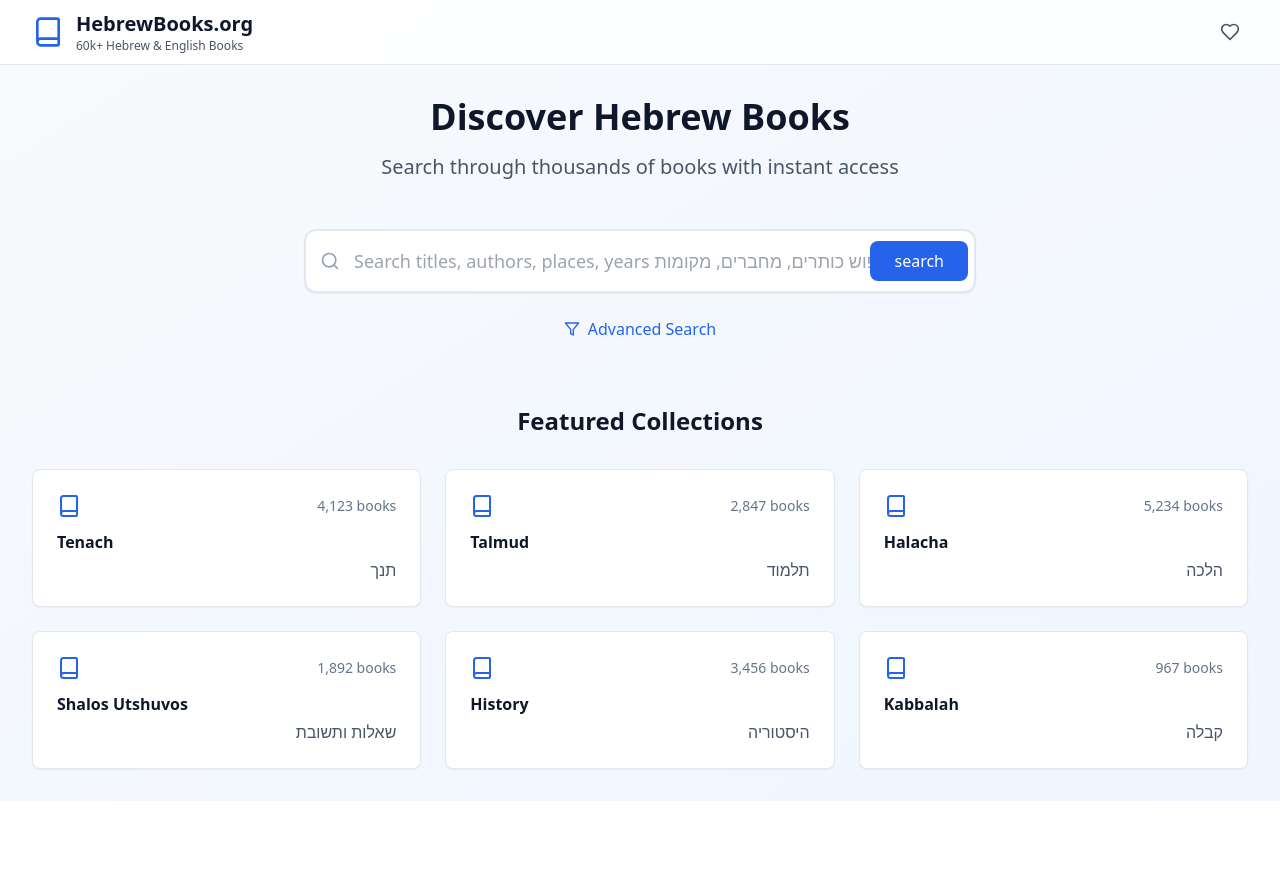
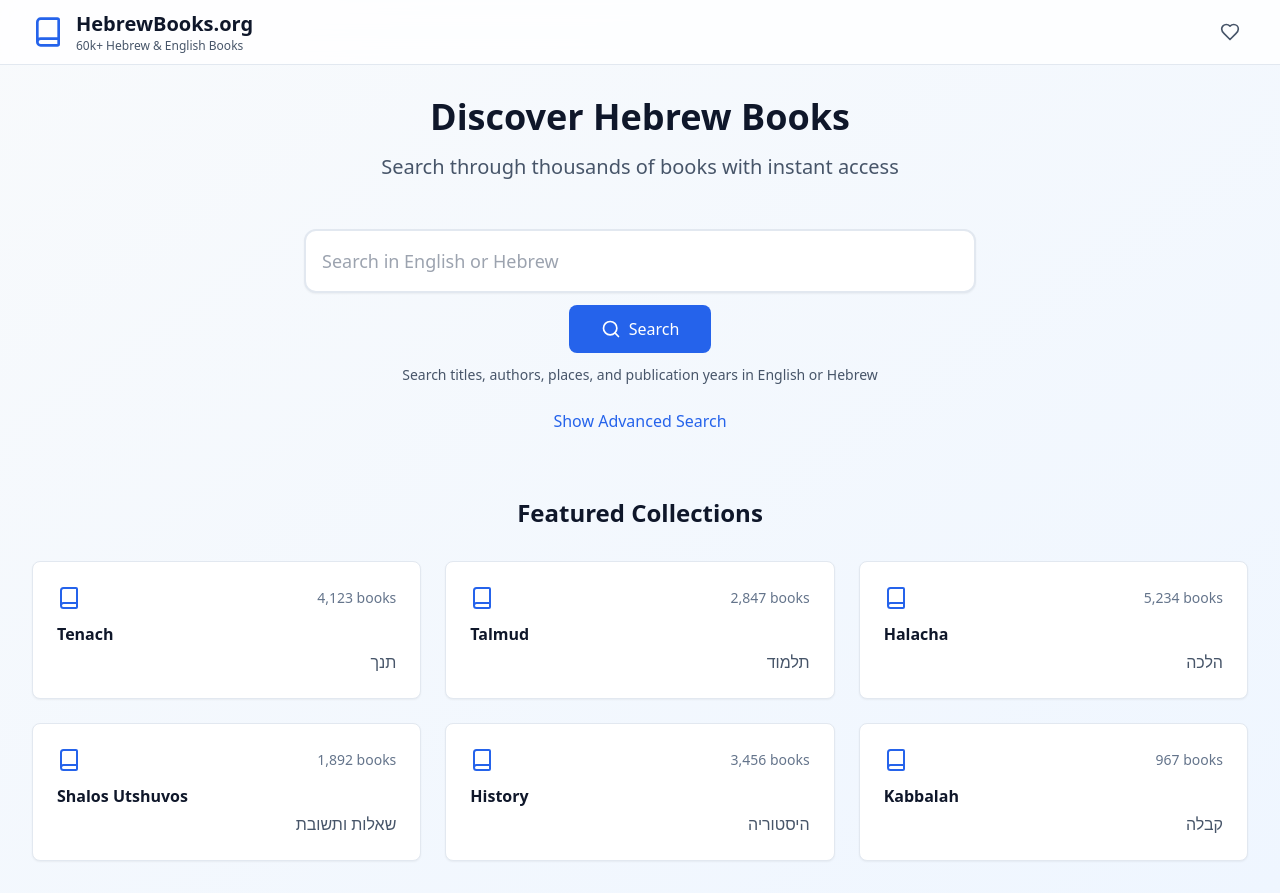
Before and after one commit to shmuliev/hebrew-books-at-hand, a React (Vite) app: page / in a window 1280 px wide. Before the commit the page ends 801 px from the top, so only its background shows below. Built offline with nearby package versions, Linux system fonts and the light colour scheme.

Commit message:
Refactor: Improve search interface
- Move search button outside input field.
- Place search icon inside the button.
- Shorten placeholder text.
- Add note about searchable fields.
- Implement advanced search toggle.

```diff
--- a/src/components/SearchInterface.tsx
+++ b/src/components/SearchInterface.tsx
@@ -72,30 +72,39 @@ export const SearchInterface: React.FC<SearchInterfaceProps> = ({
     <div className="space-y-6">
       {/* Search Bar */}
       <div className="relative max-w-2xl mx-auto">
+        <div className="space-y-3">
           <div className="relative">
-          <Search className="absolute left-4 top-1/2 transform -translate-y-1/2 h-5 w-5 text-slate-400" />
             <input
               ref={searchRef}
               type="text"
               value={query}
               onChange={(e) => setQuery(e.target.value)}
               onKeyPress={handleKeyPress}
-            placeholder="Search titles, authors, places, years חיפוש כותרים, מחברים, מקומות"
-            className="w-full pl-12 pr-4 py-4 text-lg bg-white border-2 border-slate-200 rounded-xl focus:border-blue-500 focus:outline-none shadow-sm transition-all"
+              placeholder="Search in English or Hebrew"
+              className="w-full px-4 py-4 text-lg bg-white border-2 border-slate-200 rounded-xl focus:border-blue-500 focus:outline-none shadow-sm transition-all"
               dir="auto"
             />
+          </div>
+
+          <div className="flex justify-center">
             <button
               onClick={handleSearch}
               disabled={isSearching}
-            className="absolute right-2 top-1/2 transform -translate-y-1/2 bg-blue-600 text-white px-6 py-2 rounded-lg hover:bg-blue-700 disabled:opacity-50 transition-colors"
+              className="bg-blue-600 text-white px-8 py-3 rounded-lg hover:bg-blue-700 disabled:opacity-50 transition-colors flex items-center gap-2"
             >
-            {isSearching ? 'searching...' : 'search'}
+              <Search className="h-5 w-5" />
+              {isSearching ? 'Searching...' : 'Search'}
             </button>
+          </div>
+
+          <p className="text-sm text-slate-600 text-center">
+            Search titles, authors, places, and publication years in English or Hebrew
+          </p>
         </div>
 
         {/* Suggestions Dropdown */}
         {showSuggestions && suggestions.length > 0 && (
-          <div className="absolute top-full left-0 right-0 mt-2 bg-white border border-slate-200 rounded-lg shadow-lg z-50 max-h-60 overflow-y-auto">
+          <div className="absolute top-16 left-0 right-0 mt-2 bg-white border border-slate-200 rounded-lg shadow-lg z-50 max-h-60 overflow-y-auto">
             {suggestions.map((suggestion, index) => (
               <button
                 key={index}
@@ -128,10 +137,9 @@ export const SearchInterface: React.FC<SearchInterfaceProps> = ({
       <div className="text-center">
         <button
           onClick={() => setShowFilters(!showFilters)}
-          className="text-blue-600 hover:text-blue-700 font-medium flex items-center gap-2 mx-auto"
+          className="text-blue-600 hover:text-blue-700 font-medium"
         >
-          <Filter className="h-4 w-4" />
-          Advanced Search
+          {showFilters ? 'Hide Advanced Search' : 'Show Advanced Search'}
         </button>
       </div>
 
```
Lines whose indentation alone changed are shown as unchanged.
